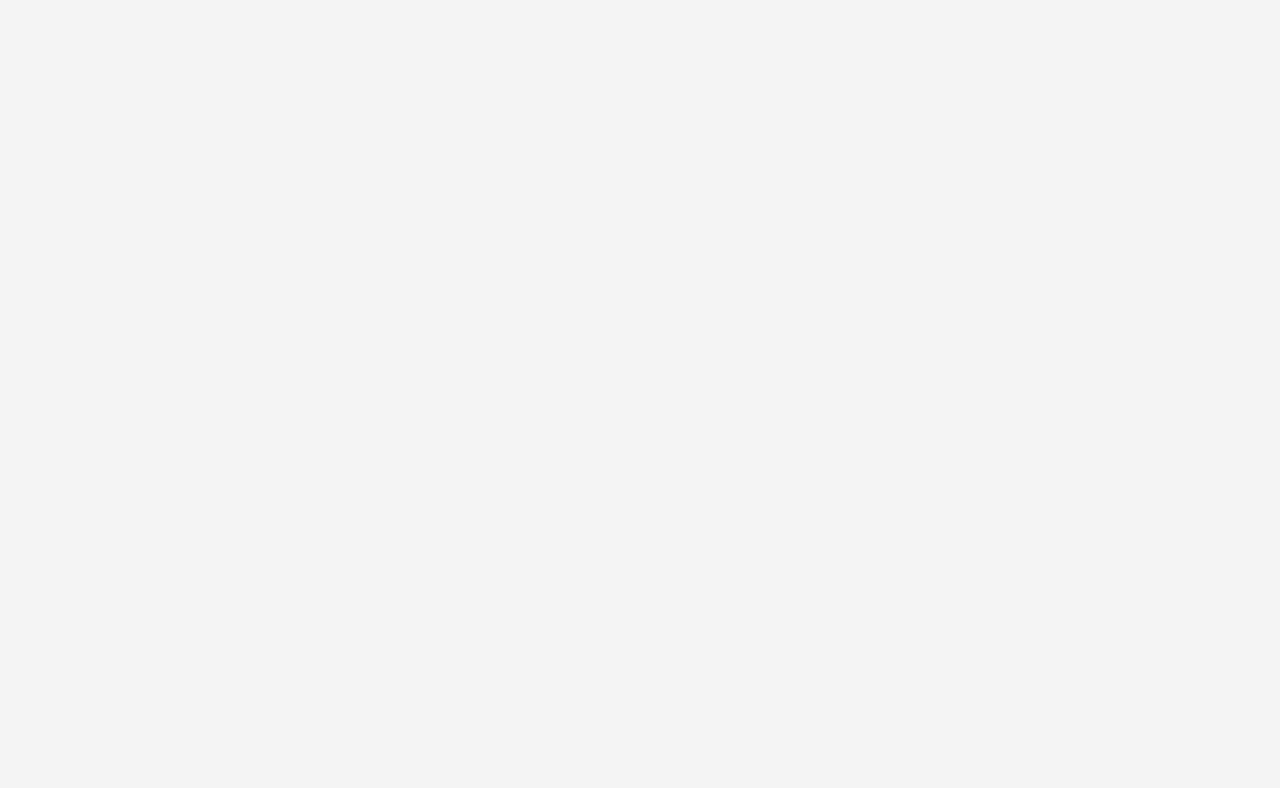
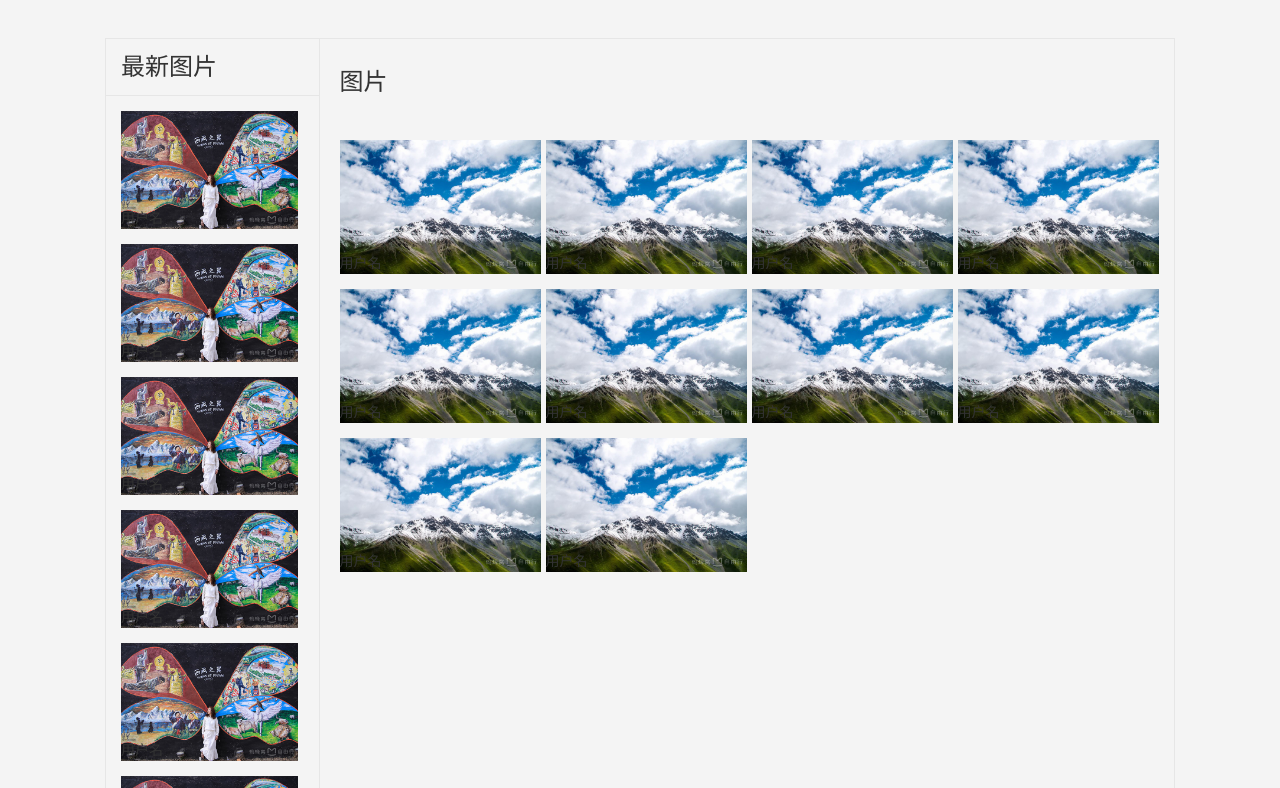
Before and after one commit to LiangGame/TTravel, an Angular app: page /travel-album in a window 1280 px wide. Shown: the part 472-1260 px from the top of the page. Before the commit the page ends 800 px from the top, so only its background shows below. Built offline with nearby package versions, Linux system fonts and the light colour scheme.

Commit message:
lujian-9.14

```diff
--- a/src/app/app-routing.module.ts
+++ b/src/app/app-routing.module.ts
@@ -8,6 +8,7 @@ import {NgModule} from '@angular/core';
 import { IndexComponent } from './index/index.component';
 import { PersonalCenterComponent } from './personal-center/personal-center.component';
 import { ScenicComponent } from './scenic/scenic.component';
+import { TravelAlbumComponent } from './travel-album/travel-album.component';
 import { TravelNotesComponent } from './travel-notes/travel-notes.component';
 import { TravelStrategyComponent } from './travel-strategy/travel-strategy.component';
 import { LoginComponent } from './login/login.component';
@@ -22,6 +23,7 @@ const routes: Routes = [
   {path: 'register', component: RegisterComponent},
   {path: 'personal-center', component: PersonalCenterComponent},
   {path: 'scenic', component: ScenicComponent},
+  {path: 'travel-album', component: TravelAlbumComponent},
   {path: 'travels', component: TravelNotesComponent},
   {path: 'strategy', component: TravelStrategyComponent},
   {path: '', redirectTo: '/index', pathMatch: 'full'},
--- a/src/app/app.module.ts
+++ b/src/app/app.module.ts
@@ -19,6 +19,7 @@ import { FooterComponent } from './footer/footer.component';
 import {AppRoutingModule} from './app-routing.module';
 // 导入子模块
 import { PersonalCenterModule } from './personal-center/personal-center.module';
+import { TravelAlbumComponent } from './travel-album/travel-album.component';
 
 
 @NgModule({
@@ -34,7 +35,8 @@ import { PersonalCenterModule } from './personal-center/personal-center.module';
     SearchComponent,
     PageNotFoundComponent,
     NavComponent,
-    FooterComponent
+    FooterComponent,
+    TravelAlbumComponent
   ],
   imports: [
     BrowserModule,
--- a/src/app/login/login.component.css
+++ b/src/app/login/login.component.css
@@ -1,4 +1,5 @@
 /*背景图片*/
+
 .login-bgimg{
   height: 900px;
   width: 100%;
@@ -6,8 +7,11 @@
 
 }
 /*登录框位置*/
+.container{
+  width: 400px;
+}
 .login-bgimg .login-position{
-padding-top: 100px;
+  padding-top: 151px;
 
 }
 /*登录框样式*/
--- a/src/app/login/login.component.html
+++ b/src/app/login/login.component.html
@@ -1,7 +1,7 @@
 <!--<div class="container log">-->
 <div class="login-bgimg">
 <div class="container login-position">
-  <div class="login-frame col-xs-8 col-sm-4 col-md-4 col-lg-4 col-md-offset-4 login-css">
+  <div class="login-frame col-lg-12 col-md-12 col-sm-12 col-xs-12  login-css">
   <form class="form-horizontal" id="login_form">
     <div class="form-group">
       <!--<label for="telephone" class="col-sm-3 control-label">Telephone</label>-->
--- a/src/app/register/register.component.css
+++ b/src/app/register/register.component.css
@@ -5,8 +5,11 @@
   background:url(../../assets/images/background/res-img.jpg) no-repeat;
 }
 /*注册框位置*/
+.container{
+  width: 400px;
+}
 .res-position{
-  padding-top: 100px;
+  padding-top: 151px;
 }
 /*注册框样式*/
 .login-css{
--- a/src/app/register/register.component.html
+++ b/src/app/register/register.component.html
@@ -1,6 +1,6 @@
 <div class="res-bgimg">
 <div class="container res-position">
-  <div class="login-frame col-xs-6 col-sm-6 col-md-4 col-lg-4 col-md-offset-4 login-css">
+  <div class="login-frame col-lg-12 col-md-12 col-sm-12 col-xs-12 login-css">
   <form class="form-horizontal" id="regist_form">
     <div class="form-group">
       <div class="col-xs-12 col-md-12 col-sm-12 col-lg-12">
--- a/src/app/root/app.component.html
+++ b/src/app/root/app.component.html
@@ -1,5 +1,5 @@
 <!--The content below is only a placeholder and can be replaced.-->
-
+<a routerLink="travel-album">aaa</a>
 <app-nav></app-nav>
 
 
--- /dev/null
+++ b/src/app/travel-album/travel-album.component.css
@@ -0,0 +1,59 @@
+.container{
+  width: 1100px;
+}
+.top-img{
+  height: 450px;
+  width: 100%;
+  background:url(../../assets/images/background/login-img.jpg) no-repeat;
+}
+
+.main{
+  width: 100%;
+  margin: 40px 0;
+  border: 1px solid #e6e6e6;
+  overflow: hidden;
+}
+
+._left{
+  float: left;
+  width: 20%;
+  border-right: 1px solid #e6e6e6;
+}
+._left h3{
+  padding: 15px;
+  border-bottom: 1px solid #e6e6e6;
+}
+._left img{
+  width: 177px;
+  height: 118px;
+}
+._left ul{
+  padding: 15px;
+}
+._left li{
+  padding-bottom: 15px;
+}
+p{
+  margin-top: -20px;
+}
+._right{
+  float: right;
+  width: 80%;
+
+}
+._right h3{
+  padding: 30px 20px;
+}
+._right ul{
+  padding: 15px;
+
+}
+._right li{
+  float: left;
+  padding-left: 5px;
+  padding-bottom: 15px;
+}
+._right img{
+  width: 201px;
+  height: 134px;
+}
--- /dev/null
+++ b/src/app/travel-album/travel-album.component.html
@@ -0,0 +1,80 @@
+<div class="top-img"></div>
+<div class="container">
+  <div class="main">
+    <div class="_left">
+      <h3>最新图片</h3>
+      <ul>
+        <li>
+          <img src="../../assets/images/XiZang/XZ_XiZangZhiYi.jpeg" alt="">
+          <p>用户名</p>
+        </li>
+        <li>
+          <img src="../../assets/images/XiZang/XZ_XiZangZhiYi.jpeg" alt="">
+          <p>用户名</p>
+        </li>
+        <li>
+          <img src="../../assets/images/XiZang/XZ_XiZangZhiYi.jpeg" alt="">
+          <p>用户名</p>
+        </li>
+        <li>
+          <img src="../../assets/images/XiZang/XZ_XiZangZhiYi.jpeg" alt="">
+          <p>用户名</p>
+        </li>
+        <li>
+          <img src="../../assets/images/XiZang/XZ_XiZangZhiYi.jpeg" alt="">
+          <p>用户名</p>
+        </li>
+        <li>
+          <img src="../../assets/images/XiZang/XZ_XiZangZhiYi.jpeg" alt="">
+          <p>用户名</p>
+        </li>
+      </ul>
+    </div>
+    <div class="_right">
+      <h3>图片</h3>
+      <ul>
+        <li>
+          <img src="../../assets/images/XinJiang/XJ_DuKuGongLu.jpeg" alt="">
+          <p>用户名</p>
+        </li>
+        <li>
+          <img src="../../assets/images/XinJiang/XJ_DuKuGongLu.jpeg" alt="">
+          <p>用户名</p>
+        </li>
+        <li>
+        <img src="../../assets/images/XinJiang/XJ_DuKuGongLu.jpeg" alt="">
+        <p>用户名</p>
+        </li>
+        <li>
+          <img src="../../assets/images/XinJiang/XJ_DuKuGongLu.jpeg" alt="">
+          <p>用户名</p>
+        </li>
+        <li>
+          <img src="../../assets/images/XinJiang/XJ_DuKuGongLu.jpeg" alt="">
+          <p>用户名</p>
+        </li>
+        <li>
+          <img src="../../assets/images/XinJiang/XJ_DuKuGongLu.jpeg" alt="">
+          <p>用户名</p>
+        </li>
+        <li>
+          <img src="../../assets/images/XinJiang/XJ_DuKuGongLu.jpeg" alt="">
+          <p>用户名</p>
+        </li>
+        <li>
+          <img src="../../assets/images/XinJiang/XJ_DuKuGongLu.jpeg" alt="">
+          <p>用户名</p>
+        </li>
+        <li>
+          <img src="../../assets/images/XinJiang/XJ_DuKuGongLu.jpeg" alt="">
+          <p>用户名</p>
+        </li>
+        <li>
+          <img src="../../assets/images/XinJiang/XJ_DuKuGongLu.jpeg" alt="">
+          <p>用户名</p>
+        </li>
+
+      </ul>
+    </div>
+  </div>
+</div>
--- /dev/null
+++ b/src/app/travel-album/travel-album.component.ts
@@ -0,0 +1,15 @@
+import { Component, OnInit } from '@angular/core';
+
+@Component({
+  selector: 'app-travel-album',
+  templateUrl: './travel-album.component.html',
+  styleUrls: ['./travel-album.component.css']
+})
+export class TravelAlbumComponent implements OnInit {
+
+  constructor() { }
+
+  ngOnInit() {
+  }
+
+}
```
Also changed, not shown: src/app/index/index.component.html (+38 -0 lines), 1 other file (tests, documents, lock files or other folders).
